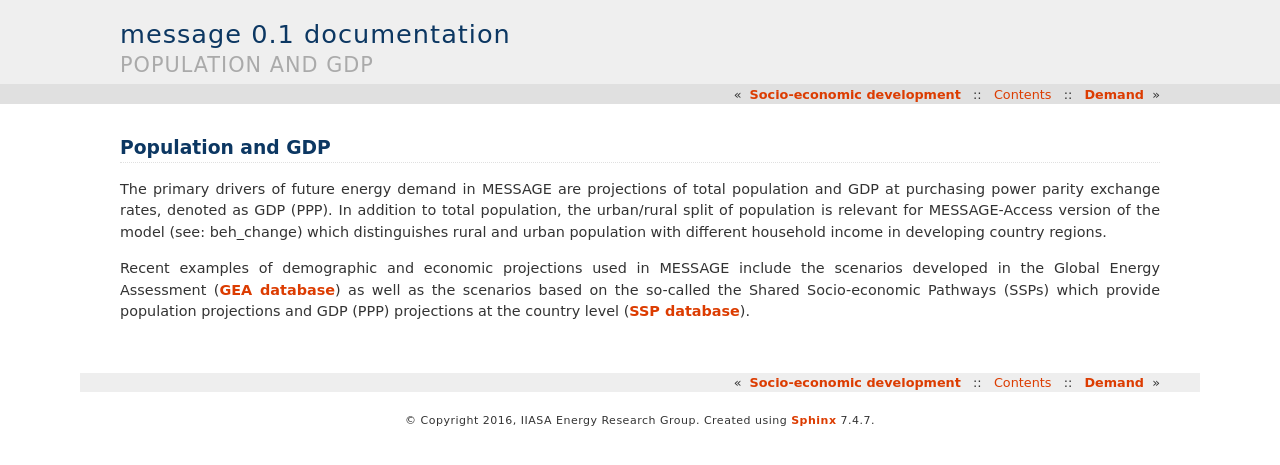
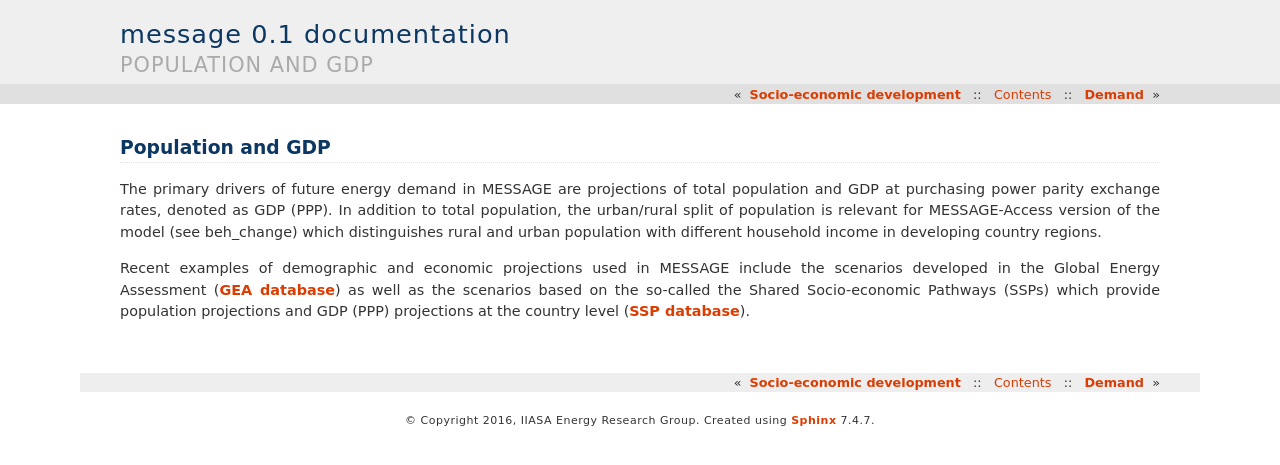
Before and after one commit to yiyi1991/message-ix-models, a Sphinx documentation site: the page built from doc/global/source/message_globiom/socio_econ/pop_GDP.rst, in a window 1280 px wide. Shown: the top 465 px of the page. Built offline with Sphinx 7.4.7, drawn with Linux system fonts in a browser that asks for light colours.

Commit message:
Update pop_GDP.rst

```diff
--- a/doc/global/source/message_globiom/socio_econ/pop_GDP.rst
+++ b/doc/global/source/message_globiom/socio_econ/pop_GDP.rst
@@ -1,5 +1,5 @@
 Population and GDP
 ====================
-The primary drivers of future energy demand in MESSAGE are projections of total population and GDP at purchasing power parity exchange rates, denoted as GDP (PPP). In addition to total population, the urban/rural split of population is relevant for MESSAGE-Access version of the model (see: :ref:`beh_change`) which distinguishes rural and urban population with different household income in developing country regions.
+The primary drivers of future energy demand in MESSAGE are projections of total population and GDP at purchasing power parity exchange rates, denoted as GDP (PPP). In addition to total population, the urban/rural split of population is relevant for MESSAGE-Access version of the model (see :ref:`beh_change`) which distinguishes rural and urban population with different household income in developing country regions.
 
 Recent examples of demographic and economic projections used in MESSAGE include the scenarios developed in the Global Energy Assessment (`GEA database <http://www.iiasa.ac.at/web-apps/ene/geadb/dsd?Action=htmlpage&page=welcome>`_) as well as the scenarios based on the so-called the Shared Socio-economic Pathways (SSPs) which provide population projections and GDP (PPP) projections at the country level (`SSP database <https://tntcat.iiasa.ac.at/SspDb/dsd?Action=htmlpage&page=welcome>`_).
```
